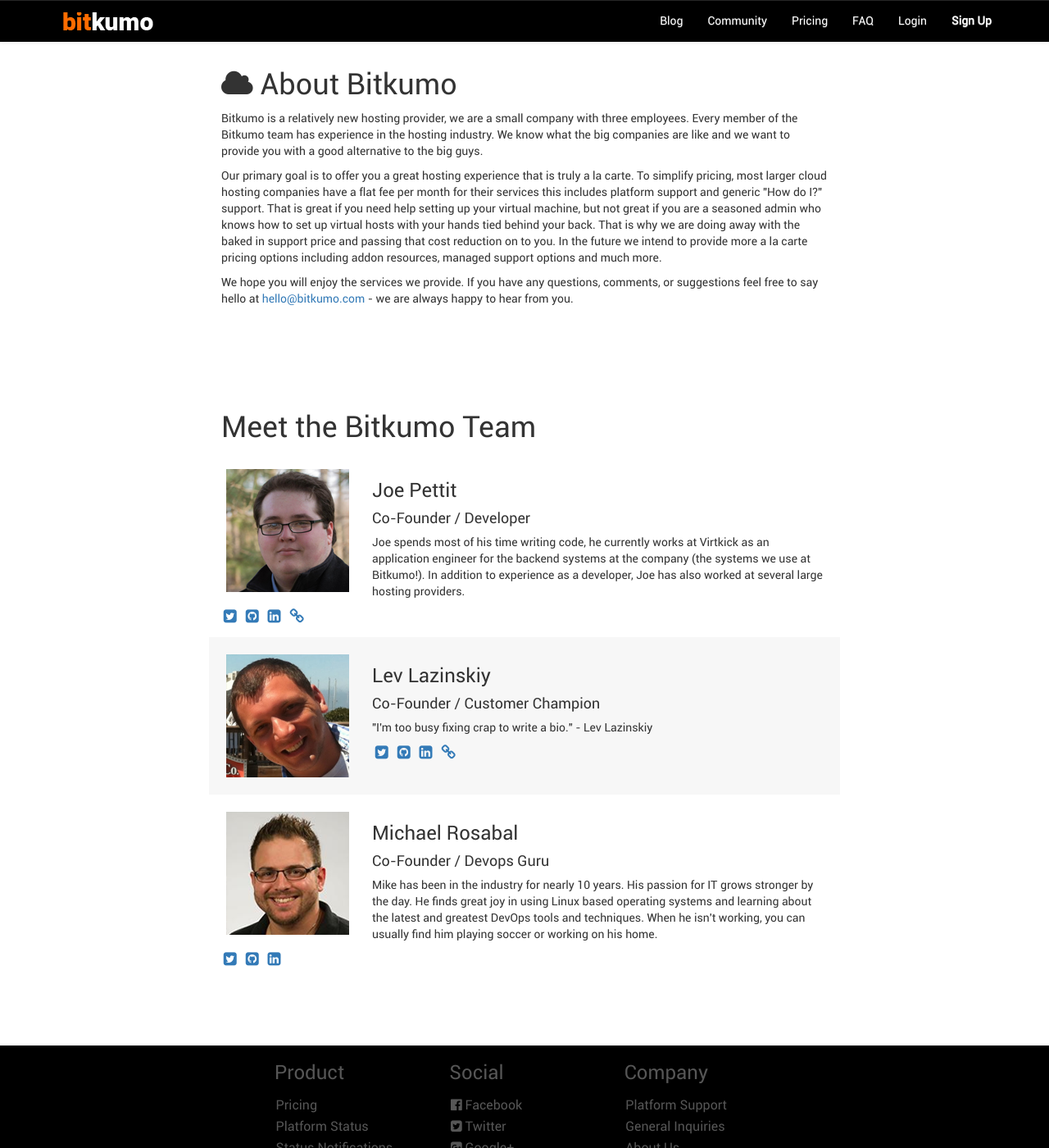
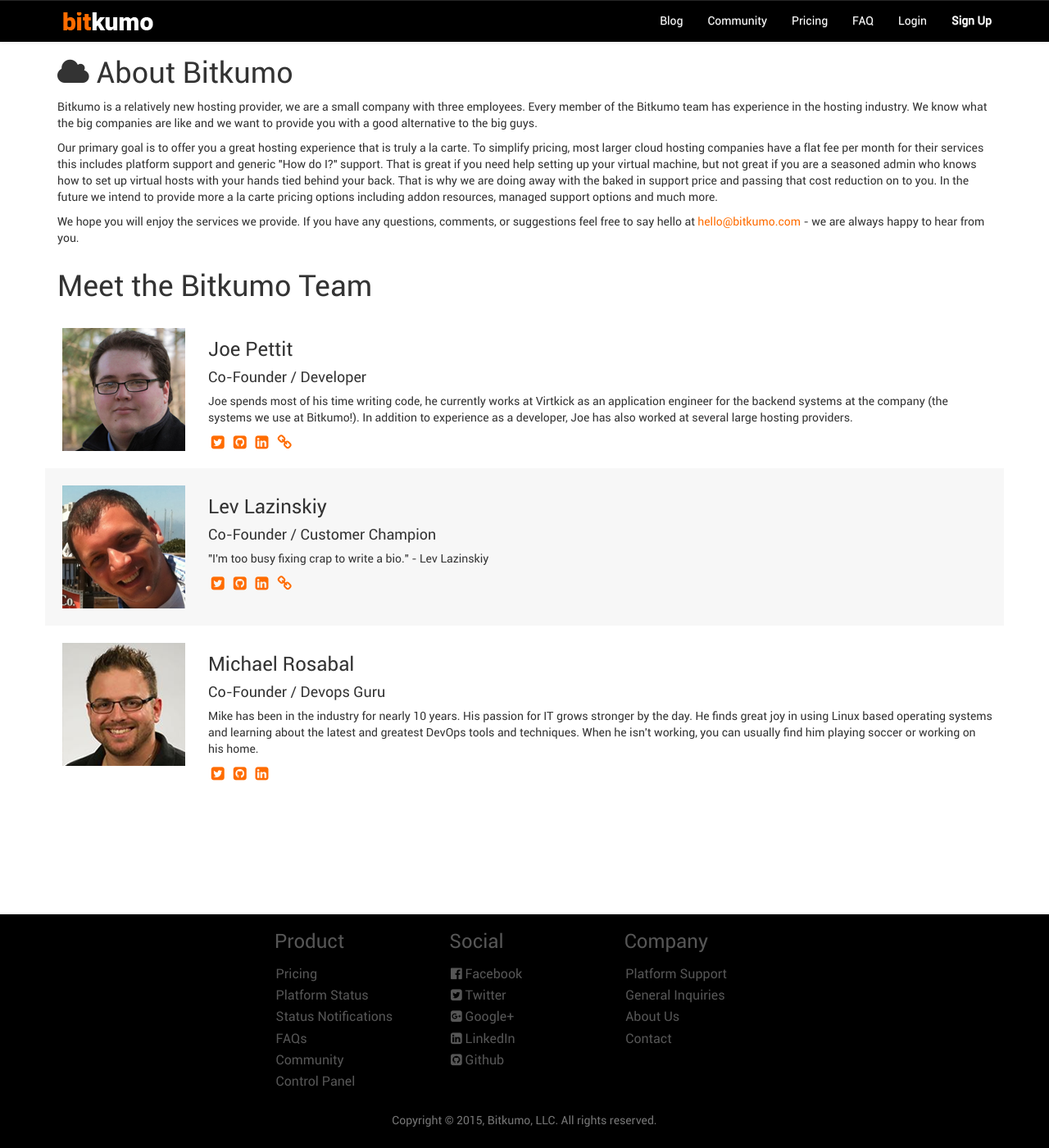
Before and after one commit to silverp1/bitkumo-website, a Jekyll site: the page built from about.html, in a window 1280 px wide and 1400 px high. Shown: the whole window at 82% size. Built offline with Jekyll 4.4.1, drawn with Linux system fonts in a browser that asks for light colours; nearby versions of some CDN libraries.

Commit message:
Fixed container scaling problem on single purpose pages, now properly scale with width like the header, fixed link colors on about page

```diff
--- a/about.html
+++ b/about.html
@@ -4,16 +4,16 @@
 permalink: /about/
 ---
 
-<div class="about-container">
+<div class="container about-container">
     <h1><i class="fa fa-cloud"></i> About Bitkumo</h1>
     <p>Bitkumo is a relatively new hosting provider, we are a small company with three employees. Every member of the Bitkumo team has experience in the hosting industry. We know what the big companies are like and we want to provide you with a good alternative
       to the big guys.</p>
     <p>Our primary goal is to offer you a great hosting experience that is truly a la carte. To simplify pricing, most larger cloud hosting companies have a flat fee per month for their services this includes platform support and generic "How do I?" support.
       That is great if you need help setting up your virtual machine, but not great if you are a seasoned admin who knows how to set up virtual hosts with your hands tied behind your back. That is why we are doing away with the baked in support price
       and passing that cost reduction on to you. In the future we intend to provide more a la carte pricing options including addon resources, managed support options and much more.</p>
-    <p>We hope you will enjoy the services we provide. If you have any questions, comments, or suggestions feel free to say hello at <a href="mailto:hello@bitkumo.com">hello@bitkumo.com</a> - we are always happy to hear from you.</p>
+    <p>We hope you will enjoy the services we provide. If you have any questions, comments, or suggestions feel free to say hello at <a href="mailto:hello@bitkumo.com" class="hilight-link">hello@bitkumo.com</a> - we are always happy to hear from you.</p>
   </div>
-  <div class="about-container footer-padding">
+  <div class="container about-container footer-padding">
     <h1>Meet the Bitkumo Team</h1>
     <div class="row row-normal">
       <img src="/images/about-joe.png" class="about-image" alt="Joe Pettit">
@@ -22,10 +22,10 @@
       <p>Joe spends most of his time writing code, he currently works at Virtkick as an application engineer for the backend systems at the company (the systems we use at Bitkumo!). In addition to experience as a developer, Joe has also worked at several
         large hosting providers. </p>
       <div class="social">
-        <a title="Twitter" href="https://twitter.com/joseph_pettit"><i class="fa fa-twitter-square fa-lg social-icon"></i></a>
-        <a title="Github" href="https://github.com/silverp1"><i class="fa fa-github-square fa-lg social-icon"></i></a>
-        <a title="Linkedin" href="https://www.linkedin.com/in/joepettit1"><i class="fa fa-linkedin-square fa-lg social-icon"></i></a>
-        <a title="Personal Blog" href="https://joepettit.com"><i alt="Personal Blog" class="fa fa-link fa-lg social-icon"></i></a>
+        <a title="Twitter" class="hilight-link" href="https://twitter.com/joseph_pettit"><i class="fa fa-twitter-square fa-lg social-icon"></i></a>
+        <a title="Github" class="hilight-link" href="https://github.com/silverp1"><i class="fa fa-github-square fa-lg social-icon"></i></a>
+        <a title="Linkedin" class="hilight-link" href="https://www.linkedin.com/in/joepettit1"><i class="fa fa-linkedin-square fa-lg social-icon"></i></a>
+        <a title="Personal Blog" class="hilight-link" href="https://joepettit.com"><i alt="Personal Blog" class="fa fa-link fa-lg social-icon"></i></a>
       </div>
     </div>
     <div class="row muted-row">
@@ -34,10 +34,10 @@
       <h4>Co-Founder / Customer Champion</h4>
       <p>"I'm too busy fixing crap to write a bio." - Lev Lazinskiy</p>
       <div class="social">
-        <a title="Twitter" href="https://twitter.com/levlaz"><i class="fa fa-twitter-square fa-lg social-icon"></i></a>
-        <a title="Github" href="https://github.com/levlaz"><i class="fa fa-github-square fa-lg social-icon"></i></a>
-        <a title="Linkedin" href="https://www.linkedin.com/in/lev-lazinskiy-5503a0103"><i class="fa fa-linkedin-square fa-lg social-icon"></i></a>
-        <a title="Personal Blog" href="https://levlaz.org"><i alt="Personal Blog" class="fa fa-link fa-lg social-icon"></i></a>
+        <a title="Twitter" class="hilight-link" href="https://twitter.com/levlaz"><i class="fa fa-twitter-square fa-lg social-icon"></i></a>
+        <a title="Github" class="hilight-link" href="https://github.com/levlaz"><i class="fa fa-github-square fa-lg social-icon"></i></a>
+        <a title="Linkedin" class="hilight-link" href="https://www.linkedin.com/in/lev-lazinskiy-5503a0103"><i class="fa fa-linkedin-square fa-lg social-icon"></i></a>
+        <a title="Personal Blog" class="hilight-link" href="https://levlaz.org"><i alt="Personal Blog" class="fa fa-link fa-lg social-icon"></i></a>
       </div>
     </div>
     <div class="row row-normal">
@@ -47,9 +47,9 @@
       <p>Mike has been in the industry for nearly 10 years.  His passion for IT grows stronger by the day.  He finds great joy in using Linux based operating systems and learning about the latest and greatest DevOps tools and techniques.  When he isn't working,
       you can usually find him playing soccer or working on his home.</p>
       <div class="social">
-        <a title="Twitter" href="https://twitter.com/MikeyYeahYeah"><i class="fa fa-twitter-square fa-lg social-icon"></i></a>
-        <a title="Github" href="https://github.com/MikeyYeahYeah"><i class="fa fa-github-square fa-lg social-icon"></i></a>
-        <a title="Linkedin" href="https://www.linkedin.com/in/michael-rosabal-08455116"><i class="fa fa-linkedin-square fa-lg social-icon"></i></a>
+        <a title="Twitter" class="hilight-link" href="https://twitter.com/MikeyYeahYeah"><i class="fa fa-twitter-square fa-lg social-icon"></i></a>
+        <a title="Github" class="hilight-link" href="https://github.com/MikeyYeahYeah"><i class="fa fa-github-square fa-lg social-icon"></i></a>
+        <a title="Linkedin" class="hilight-link" href="https://www.linkedin.com/in/michael-rosabal-08455116"><i class="fa fa-linkedin-square fa-lg social-icon"></i></a>
       </div>
     </div>
   </div>
--- a/blog/index.html
+++ b/blog/index.html
@@ -8,7 +8,7 @@
 
     <div class="blog-index">
 
-    <h1>Bitkumo Blog</h1>
+    <h1><i class="fa fa-rss-square"></i> Bitkumo Blog</h1>
 
     <ul>
         {% for post in site.categories.blog %}
--- a/contact.html
+++ b/contact.html
@@ -4,7 +4,7 @@
 permalink: /contact/
 ---
 
-<div class="contact-container">
+<div class="container contact-container">
   <h1><i class="fa fa-phone"></i> Contact Us</h1>
   <p>We are always happy to hear from our customers or prospective customers. Feel free to reach out using any of the mediums below.</p>
   <div class="muted-row">
--- a/css/main.scss
+++ b/css/main.scss
@@ -361,11 +361,8 @@
 }
 
 #bitkumo .about-container {
-  padding:1em;
-  width:60%;
   margin-left:auto;
   margin-right:auto;
-  margin-bottom: 5em;
 }
 
 #bitkumo .footer-padding {
@@ -403,7 +400,6 @@
 /* Status Page */
 #bitkumo .status-container {
   padding:1em;
-  width:60%;
   margin-left:auto;
   margin-right:auto;
   font-size:16px;
@@ -423,7 +419,6 @@
 /* Contact Page */
 #bitkumo .contact-container {
   padding:1em;
-  width:60%;
   margin-left:auto;
   margin-right:auto;
   font-size:16px;
@@ -448,7 +443,6 @@
 
 #bitkumo .faq-container {
   padding:1em;
-  width:60%;
   margin-left:auto;
   margin-right:auto;
   font-size:16px;
--- a/faq.html
+++ b/faq.html
@@ -4,8 +4,8 @@
 permalink: /faq/
 ---
 
-<div class="faq-container">
-  <h1><i class="fa fa-question"></i> Frequently Asked Questions</h1>
+<div class="container faq-container">
+  <h1><i class="fa fa-question-circle"></i> Frequently Asked Questions</h1>
   <p>These are some of the common questions we have been asked (or ones we think our customers might ask). If you have a question not on this list feel free to <a class="faq-link" href="mailto:hello@bitkumo">reach out</a> to us.</p>
   <div class="muted-row">
     <h2>General Questions</h2>
--- a/status.html
+++ b/status.html
@@ -4,7 +4,7 @@
 permalink: /status/
 ---
 
-<div class="status-container">
+<div class="container status-container">
   <h1><i class="fa fa-bullhorn"></i> Platform Status</h1>
   <p>This page will maintain a history of status alerts for the platform. Please check this page if you suspect problems with the Bitkumo platform.</p>
   <div class="muted-row">
```
